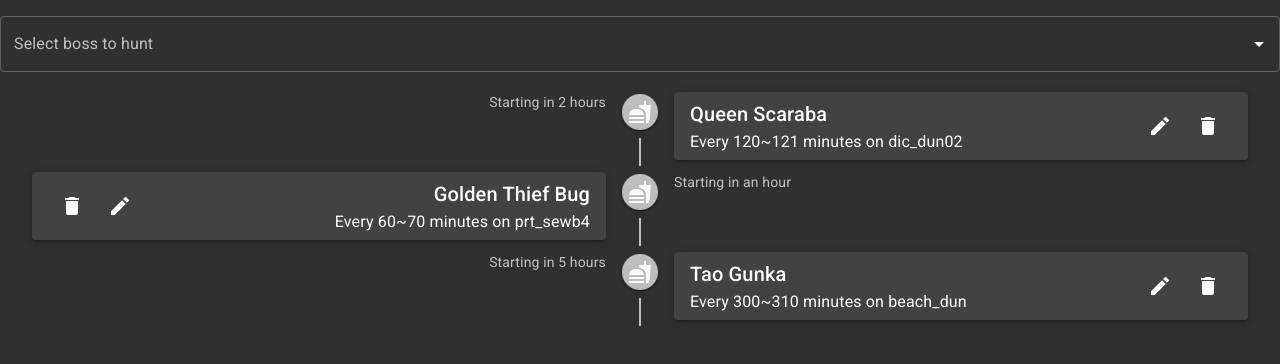
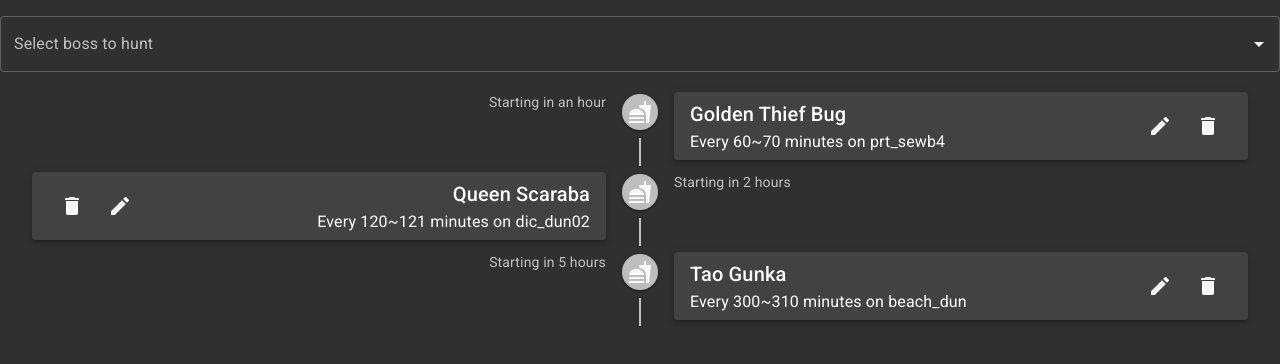
Before and after one commit to kasper573/ragnarok-boss-tracker, a React (Create React App) app: page / in a window 1280 px wide. Shown: the top 364 px of the page. Built offline with nearby package versions, Linux system fonts and the light colour scheme.

Commit message:
Order by spawn time

```diff
--- a/src/App.tsx
+++ b/src/App.tsx
@@ -11,7 +11,6 @@ import { BossSelector } from "./BossSelector";
 import { useListState } from "./useListState";
 import { Hunt } from "./Hunt";
 import { EmptyState } from "./EmptyState";
-import { createHunt } from "./createHunt";
 import { Boss } from "./Boss";
 import MomentUtils from "@date-io/moment";
 import { MuiPickersUtilsProvider } from "@material-ui/pickers";
@@ -24,7 +23,7 @@ export type AppProps = {
 
 export const App: React.FC<AppProps> = ({ theme, bosses }) => {
   const [hunts, addHunt, removeHunt, replaceHunt] = useListState<Hunt>(
-    bosses.map(createHunt)
+    bosses.map((boss) => new Hunt(boss))
   );
   const [editedHunt, setEditedHunt] = useState<Hunt>();
   const [isEditing, setEditing] = useState(false);
@@ -48,7 +47,7 @@ export const App: React.FC<AppProps> = ({ theme, bosses }) => {
           <Background>
             <BossSelector
               bosses={notHuntedBosses(bosses, hunts)}
-              onSelect={(boss) => addHunt(createHunt(boss))}
+              onSelect={(boss) => addHunt(new Hunt(boss))}
             />
             {hunts.length > 0 ? (
               <HuntTimeline
--- a/src/Boss.ts
+++ b/src/Boss.ts
@@ -4,6 +4,6 @@ import { Minutes } from "./Minutes";
 export type Boss = {
   name: string;
   map: Map;
-  spawnTime: Minutes;
+  spawnCooldown: Minutes;
   spawnWindow: Minutes;
 };
--- a/src/Hunt.ts
+++ b/src/Hunt.ts
@@ -1,8 +1,23 @@
 import { Boss } from "./Boss";
 import { Map } from "./Map";
 
-export type Hunt = {
-  boss: Boss;
-  map: Map;
-  killTime: Date;
-};
+export class Hunt {
+  public get start() {
+    return new Date(
+      this.killTime.getTime() + this.boss.spawnCooldown * 60 * 1000
+    );
+  }
+  public get end() {
+    return new Date(this.start.getTime() + this.boss.spawnWindow * 60 * 1000);
+  }
+  public constructor(
+    public readonly boss: Boss,
+    public readonly map: Map = boss.map,
+    public readonly killTime: Date = new Date()
+  ) {}
+
+  update(changes: Partial<Hunt>) {
+    const { boss, map, killTime } = { ...this, ...changes };
+    return new Hunt(boss, map, killTime);
+  }
+}
--- a/src/HuntEditor.tsx
+++ b/src/HuntEditor.tsx
@@ -10,7 +10,6 @@ import { Hunt } from "./Hunt";
 import { MaterialUiPickersDate } from "@material-ui/pickers/typings/date";
 import React, { useState } from "react";
 import { TimePicker } from "@material-ui/pickers";
-import { updateHunt } from "./updateHunt";
 
 export type HuntEditorProps = Pick<DialogProps, "open" | "onClose"> & {
   value: Hunt;
@@ -24,7 +23,7 @@ export const HuntEditor: React.FC<HuntEditorProps> = ({
   onClose,
 }) => {
   const [time, setTime] = useState<Date>(value.killTime);
-  const submit = () => onChange(updateHunt(value, { killTime: time }));
+  const submit = () => onChange(value.update({ killTime: time }));
   const handleTimeChange = (newTime: MaterialUiPickersDate) =>
     setTime(newTime ? newTime.toDate() : new Date(0));
   return (
--- a/src/HuntTimeline.tsx
+++ b/src/HuntTimeline.tsx
@@ -20,7 +20,7 @@ export const HuntTimeline: React.FC<HuntTimelineProps> = ({
   onEdit,
 }) => (
   <Container align="alternate">
-    {hunts.map((hunt, index) => (
+    {ordered(hunts).map((hunt, index) => (
       <HuntTimelineItem
         key={`hunt${index}`}
         onEdit={onEdit}
@@ -31,3 +31,6 @@ export const HuntTimeline: React.FC<HuntTimelineProps> = ({
     ))}
   </Container>
 );
+
+const ordered = (hunts: Hunt[]) =>
+  hunts.slice().sort((a, b) => a.start.getTime() - b.start.getTime());
--- a/src/HuntTimelineItem.tsx
+++ b/src/HuntTimelineItem.tsx
@@ -31,11 +31,7 @@ export const HuntTimelineItem: React.FC<HuntTimelineItemProps> = ({
 }) => (
   <MuiTimelineItem>
     <TimelineOppositeContent>
-      <SpawnTime
-        killTime={hunt.killTime}
-        spawnTime={hunt.boss.spawnTime}
-        spawnWindow={hunt.boss.spawnWindow}
-      />
+      <SpawnTime hunt={hunt} />
     </TimelineOppositeContent>
     <TimelineSeparator>
       <TimelineDot>
@@ -51,8 +47,8 @@ export const HuntTimelineItem: React.FC<HuntTimelineItemProps> = ({
               {hunt.boss.name}
             </Typography>
             <Typography>
-              Every {hunt.boss.spawnTime}~
-              {hunt.boss.spawnTime + hunt.boss.spawnWindow} minutes on{" "}
+              Every {hunt.boss.spawnCooldown}~
+              {hunt.boss.spawnCooldown + hunt.boss.spawnWindow} minutes on{" "}
               {hunt.map}
             </Typography>
           </Column>
--- a/src/SpawnTime.tsx
+++ b/src/SpawnTime.tsx
@@ -2,24 +2,17 @@ import React from "react";
 import moment from "moment";
 import styled from "styled-components";
 import Typography from "@material-ui/core/Typography";
-import { Minutes } from "./Minutes";
 import { useTimer } from "./useTimer";
+import { Hunt } from "./Hunt";
 
 export type SpawnTimeProps = {
-  killTime: Date;
-  spawnTime: Minutes;
-  spawnWindow: Minutes;
+  hunt: Hunt;
 };
 
 export const SpawnTime: React.FC<SpawnTimeProps> = ({
-  killTime,
-  spawnTime,
-  spawnWindow,
+  hunt: { start, end },
 }) => {
   const now = useTimer();
-  const spawnTimestamp = killTime.getTime() + spawnTime * 60 * 1000;
-  const start = new Date(spawnTimestamp);
-  const end = new Date(spawnTimestamp + spawnWindow * 60 * 1000);
 
   // Spawn time is in the future
   if (now < start) {
--- a/src/bossesFixture.ts
+++ b/src/bossesFixture.ts
@@ -6,19 +6,19 @@ export const bosses: Boss[] = [
   {
     name: "Queen Scaraba",
     map: "dic_dun02" as Map,
-    spawnTime: 120 as Minutes,
+    spawnCooldown: 120 as Minutes,
     spawnWindow: 1 as Minutes,
   },
   {
     name: "Golden Thief Bug",
     map: "prt_sewb4" as Map,
-    spawnTime: 60 as Minutes,
+    spawnCooldown: 60 as Minutes,
     spawnWindow: 10 as Minutes,
   },
   {
     name: "Tao Gunka",
     map: "beach_dun" as Map,
-    spawnTime: 300 as Minutes,
+    spawnCooldown: 300 as Minutes,
     spawnWindow: 10 as Minutes,
   },
 ];
--- a/src/createHunt.ts
+++ /dev/null
@@ -1,7 +0,0 @@
-import { Boss } from "./Boss";
-
-export const createHunt = (boss: Boss) => ({
-  boss,
-  map: boss.map,
-  killTime: new Date(),
-});
--- a/src/updateHunt.ts
+++ /dev/null
@@ -1,6 +0,0 @@
-import { Hunt } from "./Hunt";
-
-export const updateHunt = (hunt: Hunt, changes: Partial<Hunt>): Hunt => ({
-  ...hunt,
-  ...changes,
-});
```
